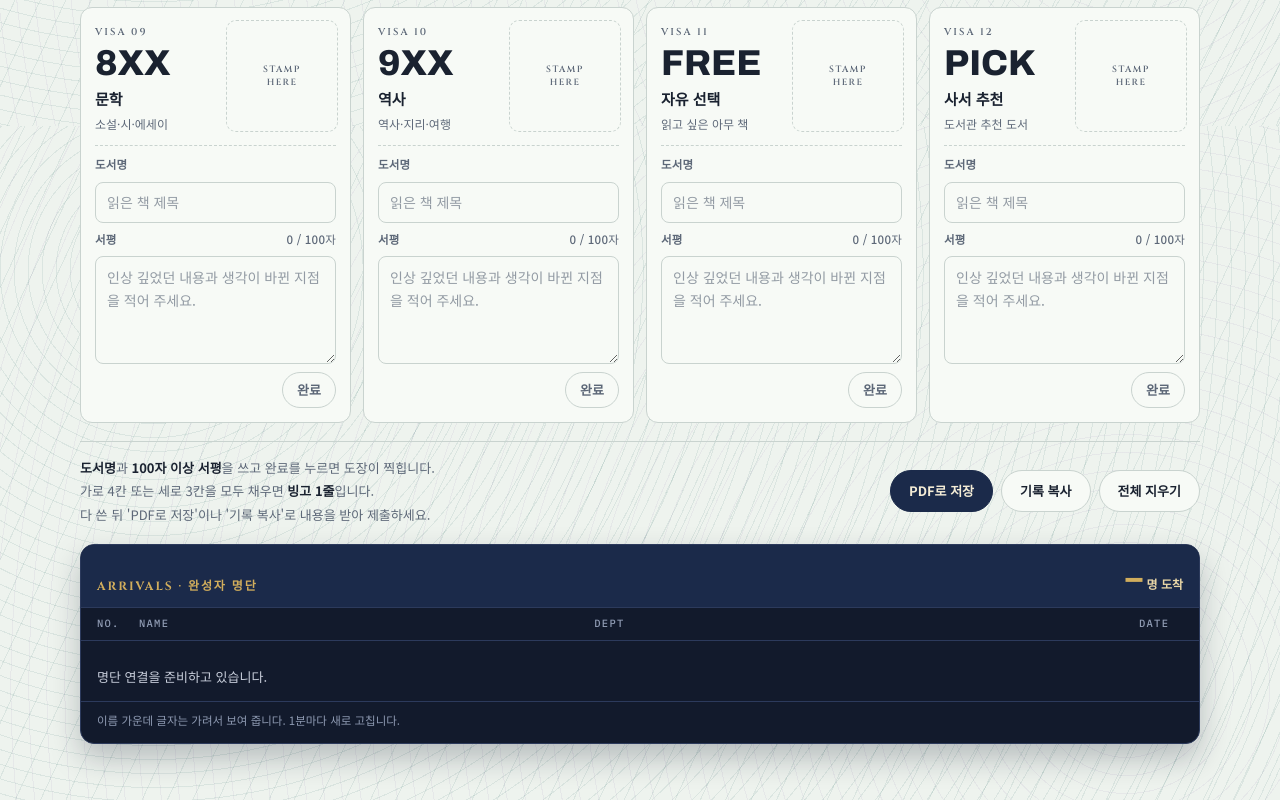
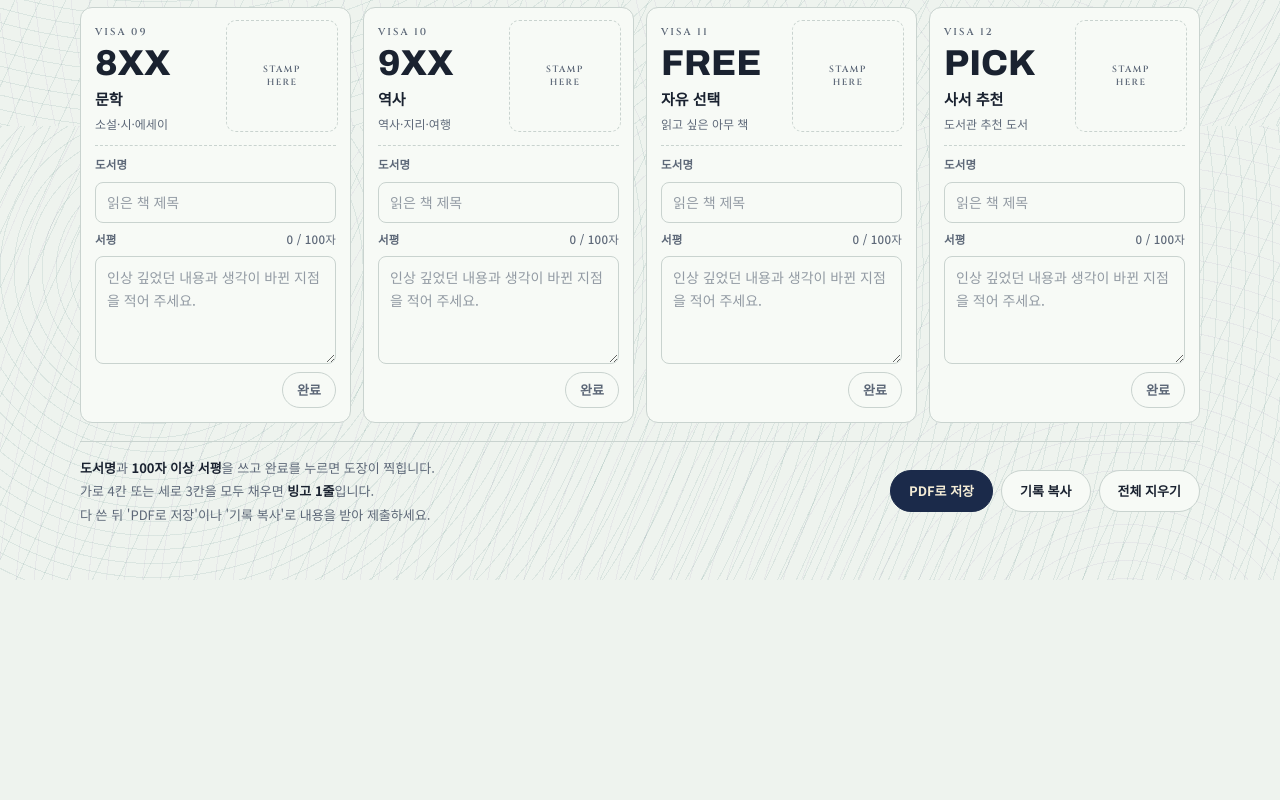
Before and after one commit to parkyk025-afk/reading-pass, a plain HTML site: page index.html in a window 1280 px wide. Shown: the part 1474-2274 px from the top of the page. After the commit the page ends 2054 px from the top, so only its background shows below. Drawn offline with nearby package versions, Linux system fonts and the light colour scheme.

Commit message:
리딩패스 갱신 2026-11-25 14:01 (remove-public-list)

```diff
--- a/index.html
+++ b/index.html
@@ -53,7 +53,7 @@ body {
   padding-right: max(16px, env(safe-area-inset-right, 0px));
   padding-block: 24px 56px;
 }
-.layout { max-width: 1480px; margin: 0 auto; display: grid; grid-template-columns: minmax(0, 1fr) 300px; gap: 20px; align-items: start; }
+.layout { max-width: 1120px; margin: 0 auto; }
 .wrap { display: grid; gap: 18px; min-width: 0; }
 @media (max-width: 1320px) { .layout { grid-template-columns: minmax(0, 1fr); max-width: 1120px; } }
 
@@ -405,19 +405,6 @@ input[type=text]:focus, textarea:focus { outline: none; border-color: var(--acce
   </div>
   <div class="toast" id="toast" role="status"></div>
 </div>
-
-<aside class="side" aria-label="완성자 명단">
-  <div class="board">
-    <div class="board-head">
-      <div class="board-eyebrow">ARRIVALS · 완성자 명단</div>
-      <div class="board-count"><span id="arrCount">–</span><small>명 도착</small></div>
-    </div>
-    <div class="board-cols"><span>NO.</span><span>NAME</span><span>DEPT</span><span>DATE</span></div>
-    <ol class="arr" id="arrList"></ol>
-    <div class="board-msg" id="arrMsg">명단을 불러오는 중입니다.</div>
-    <div class="board-foot">이름 가운데 글자는 가려서 보여 줍니다. 1분마다 새로 고칩니다.</div>
-  </div>
-</aside>
 </div>
 
 <script src="https://cdnjs.cloudflare.com/ajax/libs/html2canvas/1.4.1/html2canvas.min.js"></script>
@@ -641,9 +628,6 @@ async function loadCompleters() {
     msg.textContent = window.claude ? "이 화면에서는 명단을 불러올 수 없습니다. 공개 주소에서 확인해 주세요." : "명단을 불러오지 못했습니다. 잠시 후 다시 시도합니다.";
   }
 }
-loadCompleters();
-setInterval(loadCompleters, 60000);
-window.addEventListener("focus", loadCompleters);
 
 function celebrate(n, done) {
   const box = document.getElementById("celebrate"), card = box.querySelector(".card");
```
